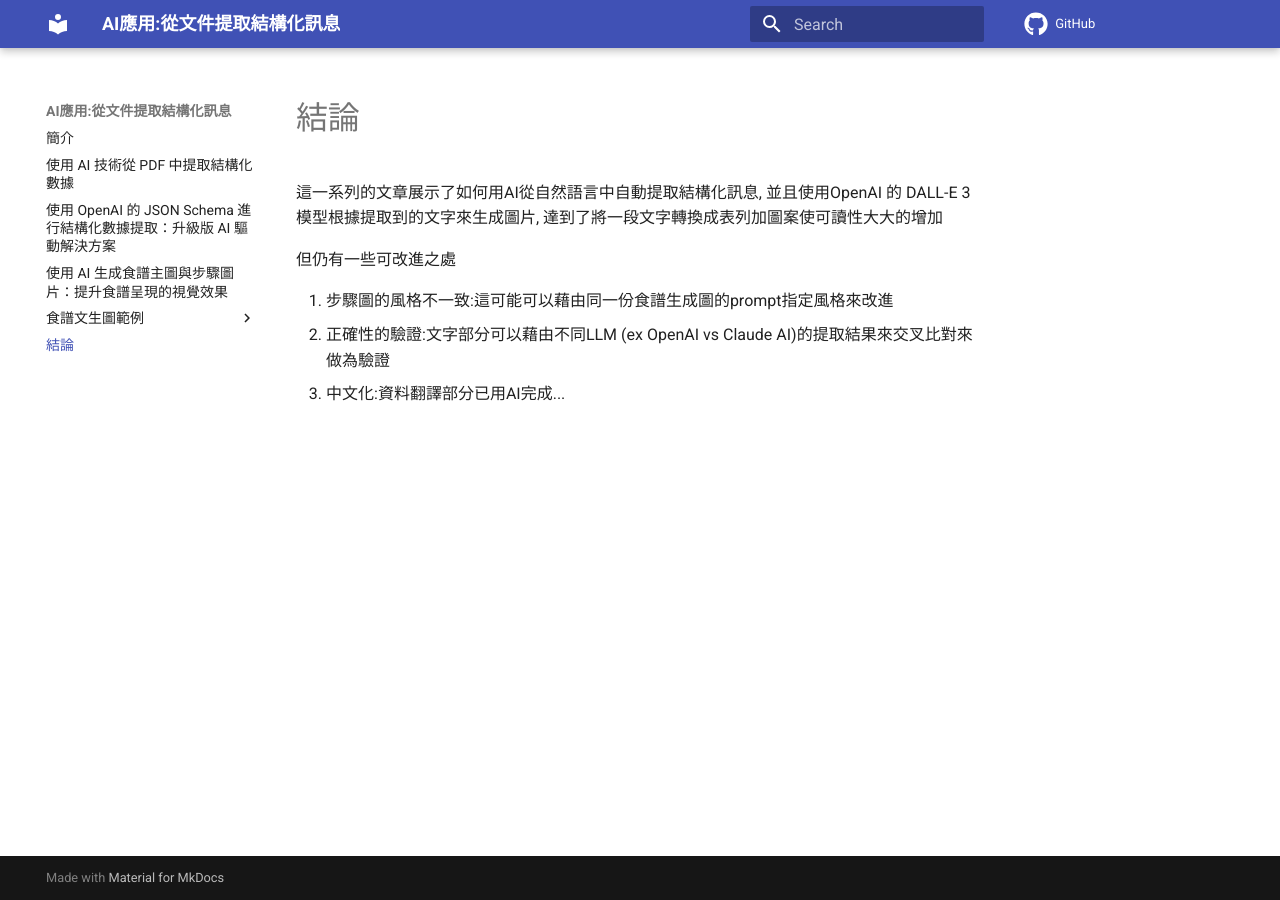
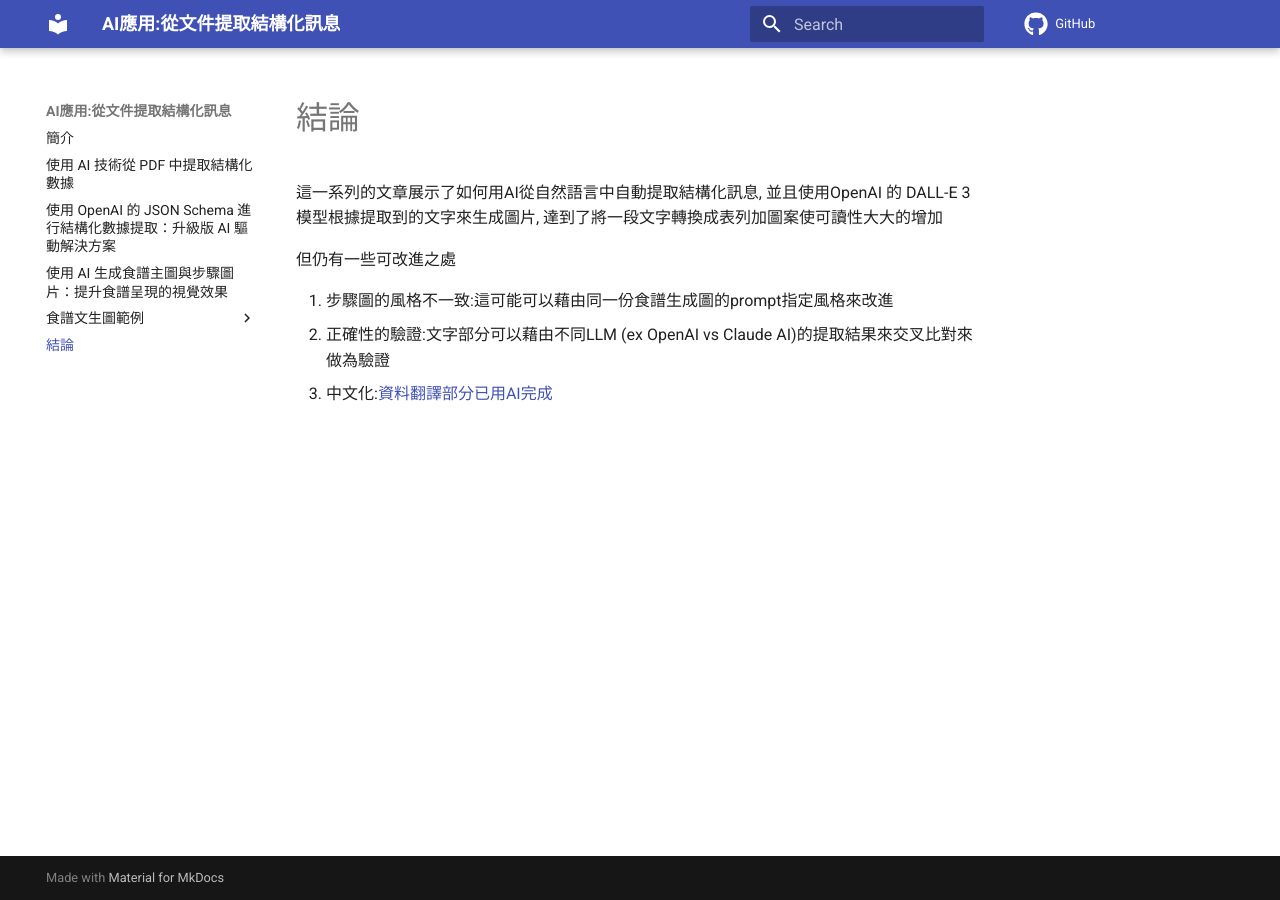
Before and after one commit to yytsui/notes, an MkDocs documentation site: the page built from docs/conclusion.md, in a window 1280 px wide. Built offline with MkDocs 1.6.1 and Material for MkDocs 9.7.7, drawn with Linux system fonts in a browser that asks for light colours; comment, search, counter and statistics services are not loaded; some of the changed lines change nothing that is shown.

Commit message:
add code links

```diff
--- a/docs/conclusion.md
+++ b/docs/conclusion.md
@@ -8,4 +8,4 @@
 
 1. 步驟圖的風格不一致:這可能可以藉由同一份食譜生成圖的prompt指定風格來改進
 2. 正確性的驗證:文字部分可以藉由不同LLM (ex OpenAI vs Claude AI)的提取結果來交叉比對來做為驗證
-3. 中文化:資料翻譯部分已用AI完成...
+3. 中文化:[資料翻譯部分已用AI完成](https://github.com/yytsui/AIInfoExtractionExample/blob/master/recipe_extractor/translation.py)
```
